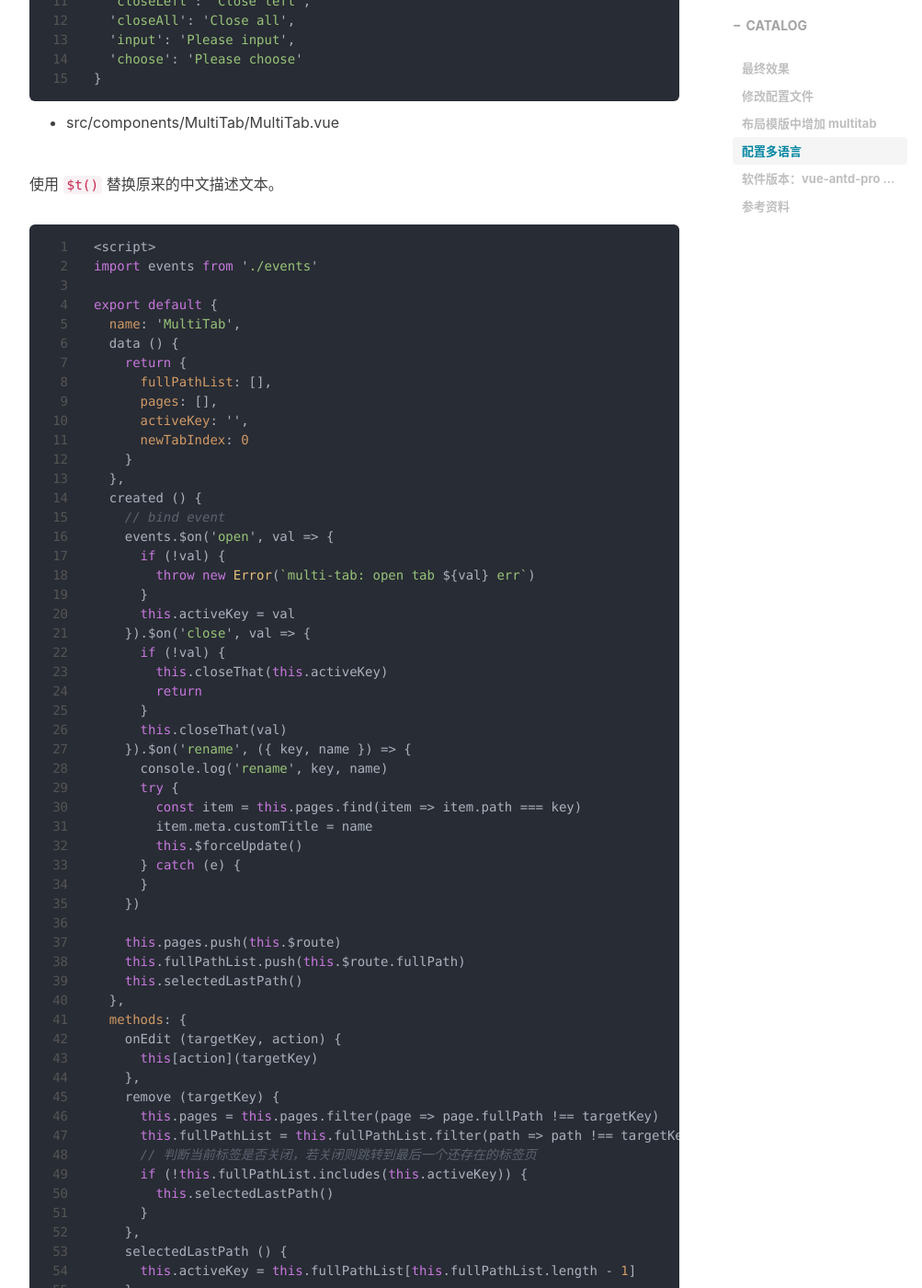
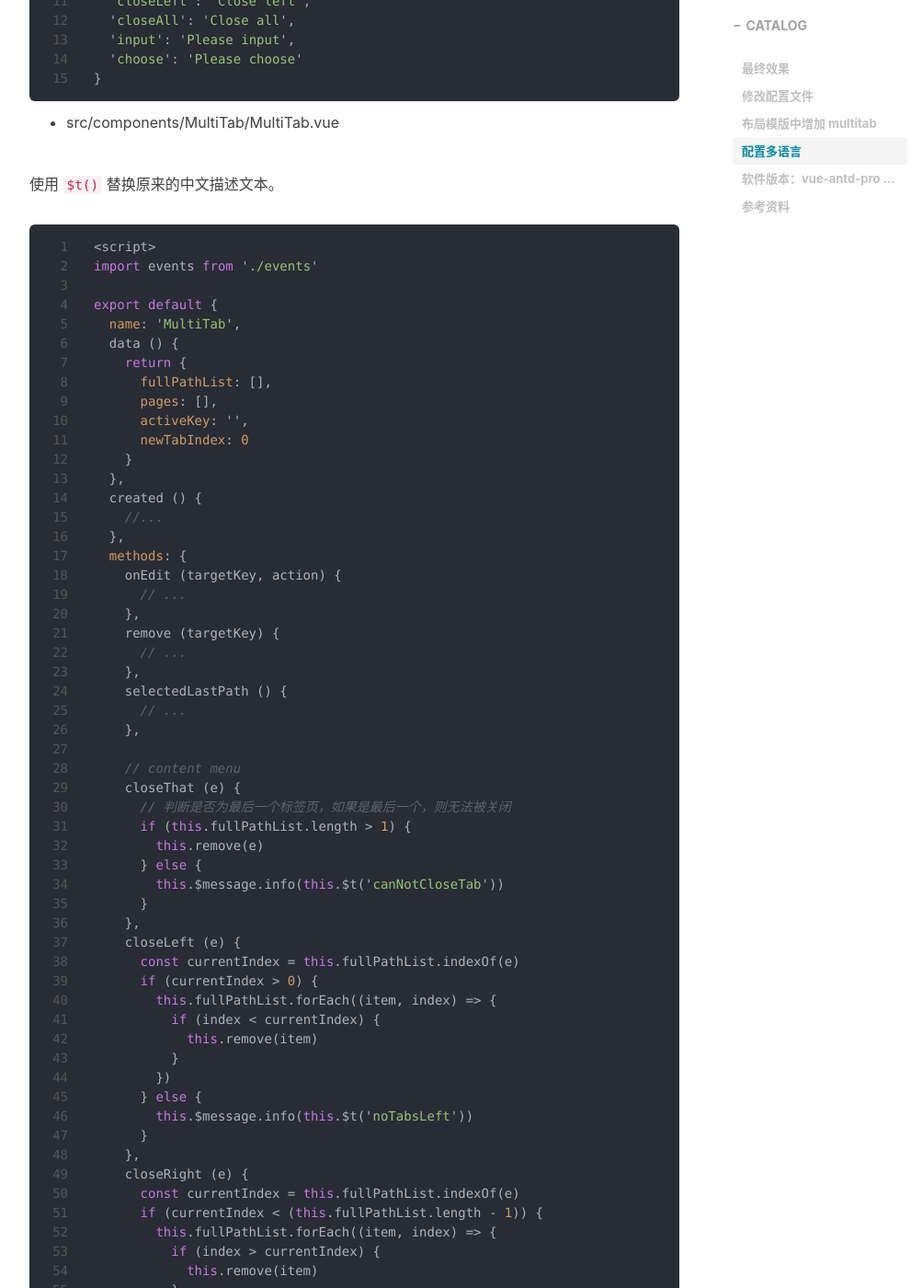
Before and after one commit to tongg112/tongg112.github.io, a Jekyll site: the page built from _posts/2021-09-26-antdv-multitab.md, in a window 1280 px wide and 1400 px high, scrolled down 3930 px. Shown: the whole window at 92% size, without its empty margins (233-1236 px from the left). Built offline with Jekyll 4.4.1, drawn with Linux system fonts in a browser that asks for light colours; nearby versions of some CDN libraries; comment, search, counter and statistics services are not loaded; some of the changed text lies outside the part shown.

Commit message:
antdv-multitab：更新多语言，修改 code 格式

```diff
--- a/_posts/2021-09-26-antdv-multitab.md
+++ b/_posts/2021-09-26-antdv-multitab.md
@@ -143,46 +143,17 @@
     }
   },
   created () {
-    // bind event
-    events.$on('open', val => {
-      if (!val) {
-        throw new Error(`multi-tab: open tab ${val} err`)
-      }
-      this.activeKey = val
-    }).$on('close', val => {
-      if (!val) {
-        this.closeThat(this.activeKey)
-        return
-      }
-      this.closeThat(val)
-    }).$on('rename', ({ key, name }) => {
-      console.log('rename', key, name)
-      try {
-        const item = this.pages.find(item => item.path === key)
-        item.meta.customTitle = name
-        this.$forceUpdate()
-      } catch (e) {
-      }
-    })
-
-    this.pages.push(this.$route)
-    this.fullPathList.push(this.$route.fullPath)
-    this.selectedLastPath()
+    //...
   },
   methods: {
     onEdit (targetKey, action) {
-      this[action](targetKey)
+      // ...
     },
     remove (targetKey) {
-      this.pages = this.pages.filter(page => page.fullPath !== targetKey)
-      this.fullPathList = this.fullPathList.filter(path => path !== targetKey)
-      // 判断当前标签是否关闭，若关闭则跳转到最后一个还存在的标签页
-      if (!this.fullPathList.includes(this.activeKey)) {
-        this.selectedLastPath()
-      }
+      // ...
     },
     selectedLastPath () {
-      this.activeKey = this.fullPathList[this.fullPathList.length - 1]
+      // ...
     },
 
     // content menu
@@ -219,15 +190,10 @@
       }
     },
     closeAll (e) {
-      const currentIndex = this.fullPathList.indexOf(e)
-      this.fullPathList.forEach((item, index) => {
-        if (index !== currentIndex) {
-          this.remove(item)
-        }
-      })
+      // ...
     },
     closeMenuClick (key, route) {
-      this[key](route)
+      // ...
     },
     renderTabPaneMenu (e) {
       return (
@@ -251,43 +217,10 @@
     }
   },
   watch: {
-    '$route': function (newVal) {
-      this.activeKey = newVal.fullPath
-      if (this.fullPathList.indexOf(newVal.fullPath) < 0) {
-        this.fullPathList.push(newVal.fullPath)
-        this.pages.push(newVal)
-      }
-    },
-    activeKey: function (newPathKey) {
-      this.$router.push({ path: newPathKey })
-    }
+    // ...
   },
   render () {
-    const { onEdit, $data: { pages } } = this
-    const panes = pages.map(page => {
-      return (
-        <a-tab-pane
-          style={{ height: 0 }}
-          tab={this.renderTabPane(page.meta.customTitle || page.meta.title, page.fullPath)}
-          key={page.fullPath} closable={pages.length > 1}
-        >
-        </a-tab-pane>)
-    })
-
-    return (
-      <div class="ant-pro-multi-tab">
-        <div class="ant-pro-multi-tab-wrapper">
-          <a-tabs
-            hideAdd
-            type={'editable-card'}
-            v-model={this.activeKey}
-            tabBarStyle={{ background: '#FFF', margin: 0, paddingLeft: '16px', paddingTop: '1px' }}
-            {...{ on: { edit: onEdit } }}>
-            {panes}
-          </a-tabs>
-        </div>
-      </div>
-    )
+    // ...
   }
 }
 </script>
```
